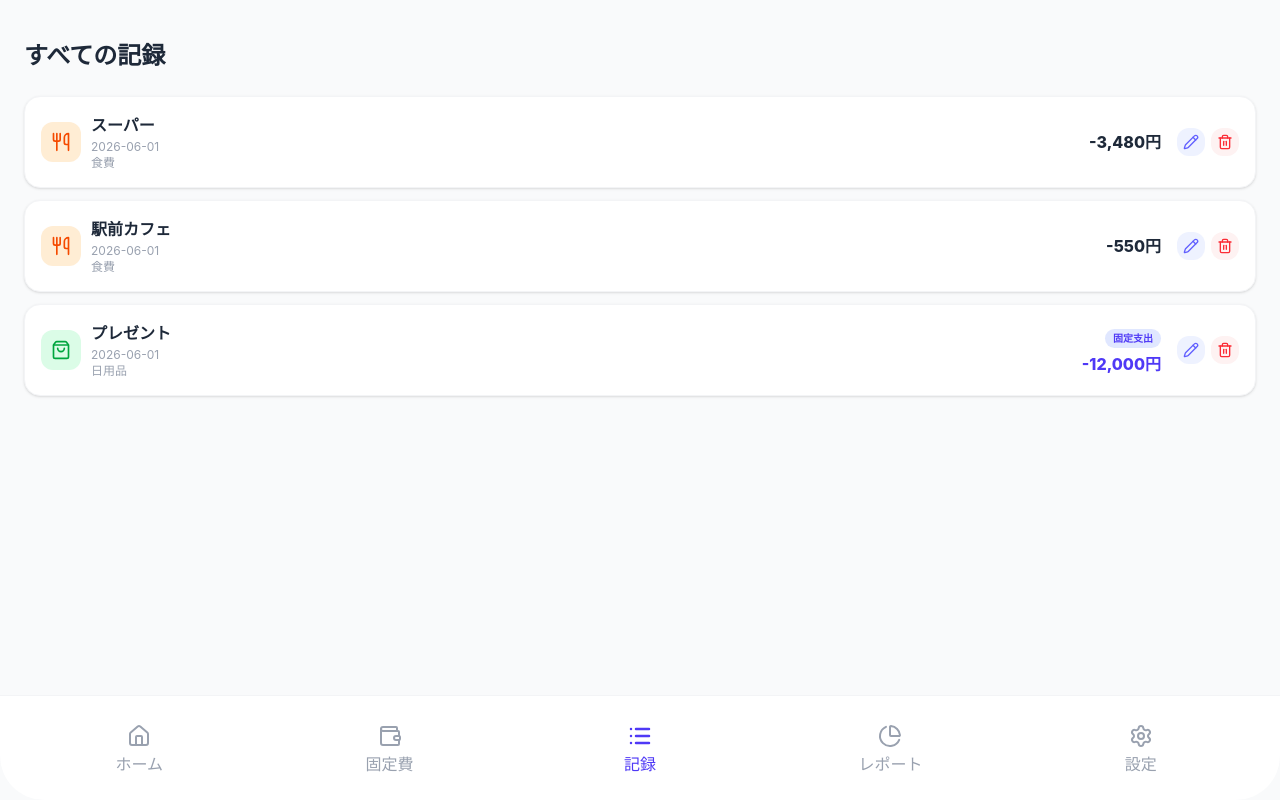
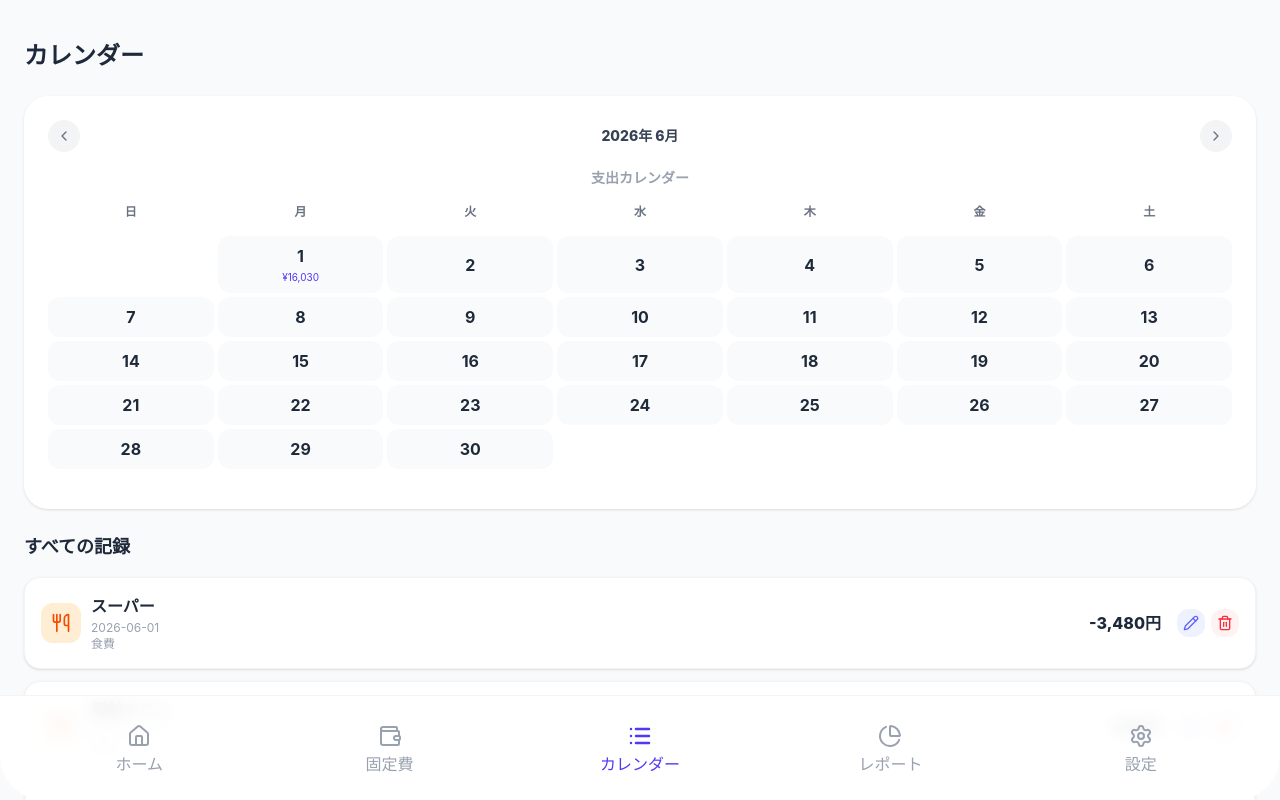
Before and after one commit to yuinter10/kakeibo, a React (Vite) app: page / in a window 1280 px wide. Both pictures are taken after a click on the button "すべて見る". Built offline with nearby package versions, Linux system fonts and the light colour scheme.

Commit message:
Move calendar to transactions tab

```diff
--- a/src/App.jsx
+++ b/src/App.jsx
@@ -1360,29 +1360,13 @@ export default function App() {
     </div>
   )
 
-  const transactionsTab = () => (
-    <div className="px-6 pt-10">
-      <h1 className="mb-6 text-2xl font-extrabold text-gray-800">すべての記録</h1>
-
-      <div className="space-y-3">
-        {data.transactions.length ? (
-          data.transactions.map((tx) => (
-            <TransactionCard key={tx.id} tx={tx} onEdit={openEditTransaction} onDelete={deleteTransaction} customCats={data.customCategories} categoryOverrides={data.categoryOverrides} />
-          ))
-        ) : (
-          <EmptyCard title="支出がありません" text="＋ボタンから登録できます" />
-        )}
-      </div>
-    </div>
-  )
-
-  const reportsTab = () => {
+  const transactionsTab = () => {
   const firstDayOfMonth = new Date(calendarDate.getFullYear(), calendarDate.getMonth(), 1).getDay()
   const daysInMonth = new Date(calendarDate.getFullYear(), calendarDate.getMonth() + 1, 0).getDate()
 
   return (
     <div className="px-6 pt-10">
-        <h1 className="mb-6 text-2xl font-extrabold text-gray-800">レポート</h1>
+      <h1 className="mb-6 text-2xl font-extrabold text-gray-800">カレンダー</h1>
 
       <div className="rounded-3xl bg-white p-6 shadow-sm mb-6">
         <div className="mb-4 flex items-center justify-between">
@@ -1395,9 +1379,11 @@ export default function App() {
           >
             <ChevronLeft className="h-4 w-4" />
           </button>
+
           <p className="text-sm font-extrabold text-gray-700">
             {calendarDate.getFullYear()}年 {calendarDate.getMonth() + 1}月
           </p>
+
           <button
             onClick={() => {
               setCalendarDate(new Date(calendarDate.getFullYear(), calendarDate.getMonth() + 1, 1))
@@ -1421,6 +1407,7 @@ export default function App() {
           {[...Array(firstDayOfMonth)].map((_, i) => (
             <div key={`empty-${i}`} />
           ))}
+
           {[...Array(daysInMonth)].map((_, i) => {
             const day = i + 1
             const dateStr = `${calendarMonthKey}-${String(day).padStart(2, '0')}`
@@ -1438,6 +1425,7 @@ export default function App() {
                 }`}
               >
                 <span className="font-bold">{day}</span>
+
                 {amount > 0 && (
                   <span className={`text-[10px] ${isSelected ? 'text-indigo-100' : 'text-indigo-600'}`}>
                     ¥{amount.toLocaleString()}
@@ -1450,19 +1438,23 @@ export default function App() {
 
         {selectedCalendarDate && (() => {
           const dayTransactions = calendarTransactions.filter((tx) => tx.date === selectedCalendarDate)
-            const [year, month, day] = selectedCalendarDate.split('-')
+          const [, month, day] = selectedCalendarDate.split('-')
 
           return (
             <div className="border-t border-gray-100 pt-4">
               <p className="mb-3 text-xs font-bold text-gray-500">
                 {parseInt(month)}月{parseInt(day)}日の支出
               </p>
+
               {dayTransactions.length ? (
                 <div className="space-y-2">
                   {dayTransactions.map((tx) => (
                     <div key={tx.id} className="flex items-center justify-between text-xs">
                       <span className="text-gray-700">{tx.title}</span>
-                        <span className="font-bold text-gray-800">¥{tx.amount.toLocaleString()}</span>
+
+                      <span className="font-bold text-gray-800">
+                        ¥{tx.amount.toLocaleString()}
+                      </span>
                     </div>
                   ))}
                 </div>
@@ -1474,8 +1466,36 @@ export default function App() {
         })()}
       </div>
 
+      <h2 className="mb-4 text-lg font-extrabold text-gray-800">すべての記録</h2>
+
+      <div className="space-y-3">
+        {data.transactions.length ? (
+          data.transactions.map((tx) => (
+            <TransactionCard
+              key={tx.id}
+              tx={tx}
+              onEdit={openEditTransaction}
+              onDelete={deleteTransaction}
+              customCats={data.customCategories}
+              categoryOverrides={data.categoryOverrides}
+            />
+          ))
+        ) : (
+          <EmptyCard title="支出がありません" text="＋ボタンから登録できます" />
+        )}
+      </div>
+    </div>
+  )
+}
+
+  const reportsTab = () => (
+  <div className="px-6 pt-10">
+    <h1 className="mb-6 text-2xl font-extrabold text-gray-800">レポート</h1>
+
     <div className="rounded-3xl bg-white p-6 shadow-sm">
-        <p className="mb-6 text-center text-sm font-bold text-gray-400">カテゴリ別支出</p>
+      <p className="mb-6 text-center text-sm font-bold text-gray-400">
+        カテゴリ別支出
+      </p>
 
       <div
         className="mx-auto mb-6 flex h-48 w-48 items-center justify-center rounded-full shadow-inner"
@@ -1483,7 +1503,10 @@ export default function App() {
       >
         <div className="flex h-32 w-32 flex-col items-center justify-center rounded-full bg-white shadow-sm">
           <p className="text-xs font-bold text-gray-400">合計</p>
-            <p className="text-lg font-extrabold text-gray-800">{formatMoney(totalExpense)}</p>
+
+          <p className="text-lg font-extrabold text-gray-800">
+            {formatMoney(totalExpense)}
+          </p>
         </div>
       </div>
 
@@ -1494,27 +1517,48 @@ export default function App() {
               <div className="flex items-center gap-2">
                 <span
                   className="h-3 w-3 rounded-full"
-                    style={{ background: resolveCat(item.category, data.customCategories, data.categoryOverrides).chartColor }}
+                  style={{
+                    background:
+                      resolveCat(
+                        item.category,
+                        data.customCategories,
+                        data.categoryOverrides
+                      ).chartColor,
+                  }}
                 />
+
                 <span className="text-sm font-bold text-gray-700">
-                    {resolveCat(item.category, data.customCategories, data.categoryOverrides).name}
+                  {
+                    resolveCat(
+                      item.category,
+                      data.customCategories,
+                      data.categoryOverrides
+                    ).name
+                  }
                 </span>
               </div>
 
               <div className="text-right">
-                  <p className="text-sm font-extrabold text-gray-800">{formatMoney(item.amount)}</p>
-                  <p className="text-xs text-gray-400">{item.percent}%</p>
+                <p className="text-sm font-extrabold text-gray-800">
+                  {formatMoney(item.amount)}
+                </p>
+
+                <p className="text-xs text-gray-400">
+                  {item.percent}%
+                </p>
               </div>
             </div>
           ))
         ) : (
-            <p className="text-center text-sm text-gray-400">今月の支出データがありません</p>
+          <p className="text-center text-sm text-gray-400">
+            今月の支出データがありません
+          </p>
         )}
       </div>
     </div>
   </div>
 )
-  }
+
 
   const settingsTab = () => (
     <div className="px-6 pt-10">
@@ -2033,7 +2077,7 @@ export default function App() {
   const items = [
     { id: 'home', label: 'ホーム', icon: Home },
     { id: 'fixed', label: '固定費', icon: Wallet },
-    { id: 'transactions', label: '記録', icon: List },
+    { id: 'transactions', label: 'カレンダー', icon: List },
     { id: 'reports', label: 'レポート', icon: PieChart },
     { id: 'settings', label: '設定', icon: Settings },
   ]
```
Lines whose indentation alone changed are shown as unchanged.
